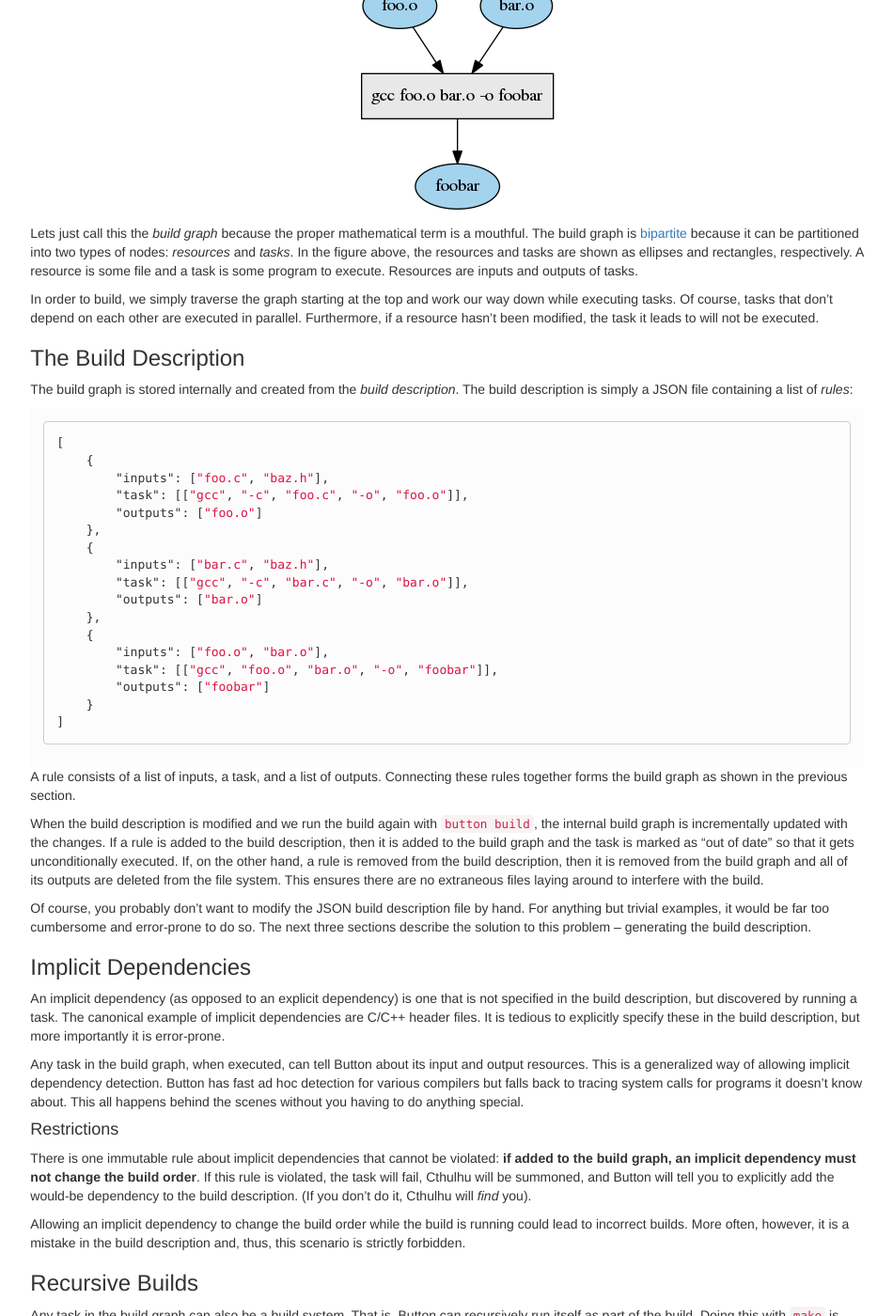
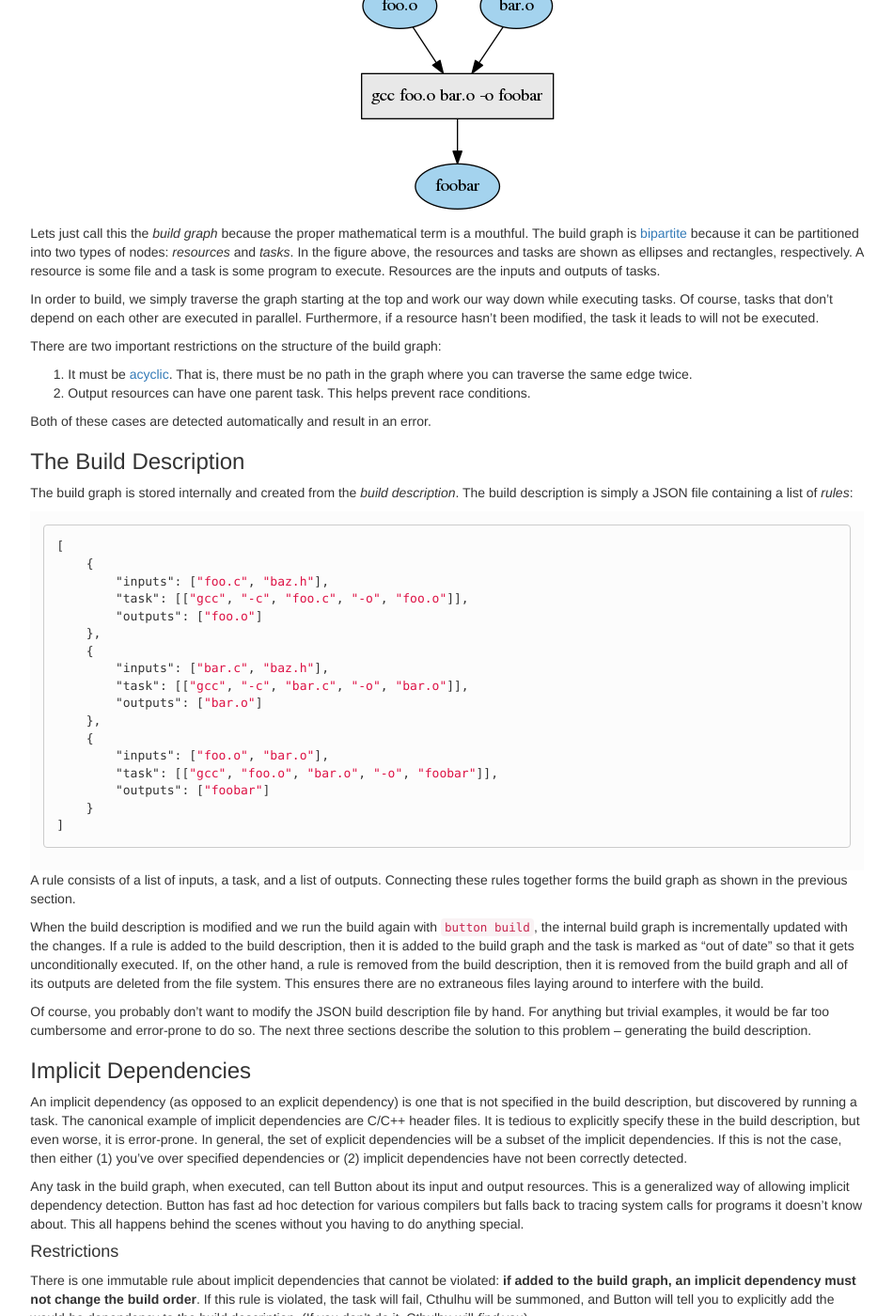
Before and after one commit to jasonwhite/button, a Jekyll site: the page built from docs/_docs/index.md, in a window 1280 px wide and 1400 px high, scrolled down 1321 px. Shown: the whole window at 94% size, without its empty margins (256-1206 px from the left). Built offline with Jekyll 4.4.1, drawn with Linux system fonts in a browser that asks for light colours; nearby versions of some CDN libraries; some of the changed text lies outside the part shown.

Commit message:
Polish the docs a bit

```diff
--- a/docs/_docs/index.md
+++ b/docs/_docs/index.md
@@ -45,7 +45,7 @@ Button has some pretty neat features:
 
  * Fast and correct incremental builds.
  * Implicit dependency detection.
- * Able to generate the build description as part of the build.
+ * The ability to generate the build description as part of the build.
  * Can run builds automatically when something changes.
 
 Because it is general enough to be able to build a project written in any
@@ -70,15 +70,25 @@ Lets just call this the *build graph* because the proper mathematical term is a
 mouthful. The build graph is [bipartite][] because it can be partitioned into
 two types of nodes: *resources* and *tasks*. In the figure above, the resources
 and tasks are shown as ellipses and rectangles, respectively. A resource is some
-file and a task is some program to execute. Resources are inputs and outputs of
-tasks.
+file and a task is some program to execute. Resources are the inputs and outputs
+of tasks.
 
 In order to build, we simply traverse the graph starting at the top and work our
 way down while executing tasks. Of course, tasks that don't depend on each other
 are executed in parallel. Furthermore, if a resource hasn't been modified, the
 task it leads to will not be executed.
 
+There are two important restrictions on the structure of the build graph:
+
+ 1. It must be [acyclic][]. That is, there must be no path in the graph where
+    you can traverse the same edge twice.
+ 2. Output resources can have one parent task. This helps prevent race
+    conditions.
+
+Both of these cases are detected automatically and result in an error.
+
 [bipartite]: https://en.wikipedia.org/wiki/Bipartite_graph
+[acyclic]: https://en.wikipedia.org/wiki/Directed_acyclic_graph
 
 ### The Build Description
 
@@ -127,8 +137,11 @@ problem -- generating the build description.
 An implicit dependency (as opposed to an explicit dependency) is one that is not
 specified in the build description, but discovered by running a task. The
 canonical example of implicit dependencies are C/C++ header files. It is tedious
-to explicitly specify these in the build description, but more importantly it is
-error-prone.
+to explicitly specify these in the build description, but even worse, it is
+error-prone. In general, the set of explicit dependencies will be a subset of
+the implicit dependencies. If this is not the case, then either (1) you've
+over specified dependencies or (2) implicit dependencies have not been correctly
+detected.
 
 Any task in the build graph, when executed, can tell Button about its input and
 output resources. This is a generalized way of allowing implicit dependency
@@ -200,5 +213,9 @@ what the parent Button needs to read in:
 Fortunately, this rarely requires modification as most of the changes will be in
 the Lua script as your project grows.
 
+See the [tutorial][] to learn more.
+
 [button-lua]: https://github.com/jasonwhite/button-lua
 [Lua]: https://www.lua.org/
+
+[tutorial]: {{ "/docs/tutorial" | prepend: site.baseurl }}
```
Also changed, not shown: other parts of docs/_docs/index.md (+1 -1 lines), docs/_docs/install.md (+3 -4 lines).
